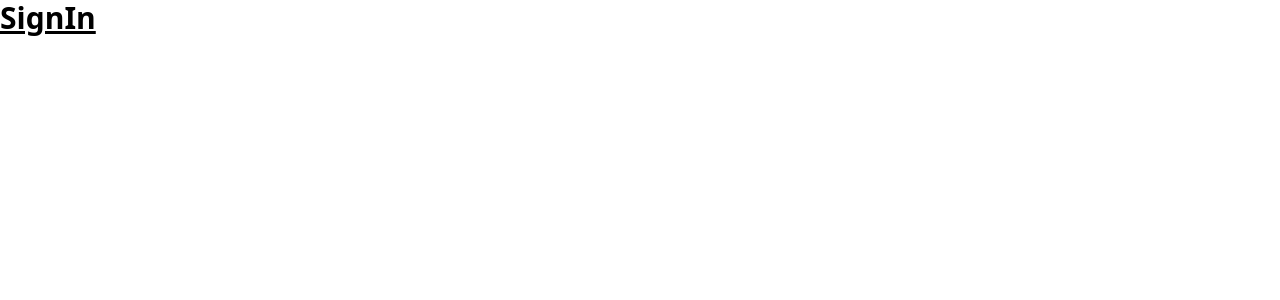
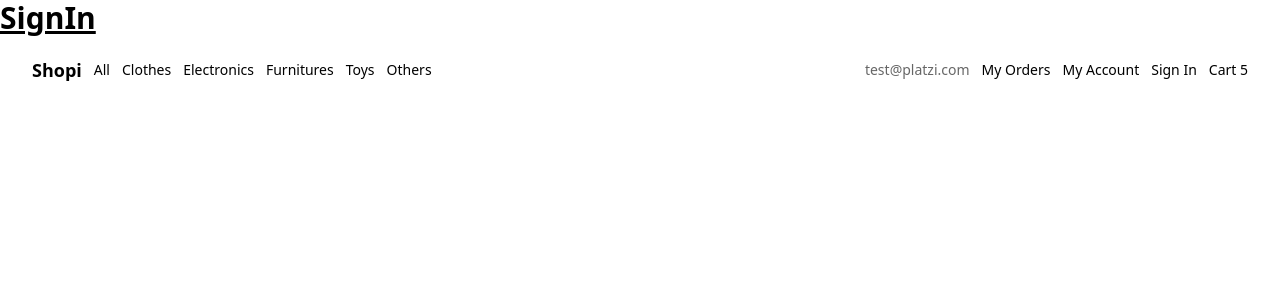
Before and after one commit to juancumbeq/platzi-react-with-vite-tailwind, a React (Vite) app: page /signin in a window 1280 px wide. Shown: the top 300 px of the page. Built offline with nearby package versions, Linux system fonts and the light colour scheme.

Commit message:
navbar component

```diff
--- /dev/null
+++ b/src/Components/Navbar/index.jsx
@@ -0,0 +1,117 @@
+import { NavLink } from 'react-router-dom';
+
+function Navbar() {
+	const activeStyle =
+		'underline underline-offset-4';
+
+	return (
+		<nav className='flex justify-between items-center fixed z-10 w-full py-5 px-8 text-sm font-ligth'>
+			<ul className='flex items-center gap-3'>
+				<li className='font-semibold text-lg'>
+					<NavLink to='/'>Shopi</NavLink>
+				</li>
+				<li>
+					<NavLink
+						to='/'
+						className={({ isActive }) =>
+							isActive ? activeStyle : undefined
+						}
+					>
+						All
+					</NavLink>
+				</li>
+
+				<li>
+					<NavLink
+						to='/clothes'
+						className={({ isActive }) =>
+							isActive ? activeStyle : undefined
+						}
+					>
+						Clothes
+					</NavLink>
+				</li>
+				<li>
+					<NavLink
+						to='/electronics'
+						className={({ isActive }) =>
+							isActive ? activeStyle : undefined
+						}
+					>
+						Electronics
+					</NavLink>
+				</li>
+				<li>
+					<NavLink
+						to='/furnitures'
+						className={({ isActive }) =>
+							isActive ? activeStyle : undefined
+						}
+					>
+						Furnitures
+					</NavLink>
+				</li>
+				<li>
+					<NavLink
+						to='/toys'
+						className={({ isActive }) =>
+							isActive ? activeStyle : undefined
+						}
+					>
+						Toys
+					</NavLink>
+				</li>
+				<li>
+					<NavLink
+						to='/others'
+						className={({ isActive }) =>
+							isActive ? activeStyle : undefined
+						}
+					>
+						Others
+					</NavLink>
+				</li>
+			</ul>
+
+			<ul className='flex items-center gap-3'>
+				<li className='text-black/60'>
+					test@platzi.com
+				</li>
+				<li>
+					<NavLink
+						to='/my-orders'
+						className={({ isActive }) =>
+							isActive ? activeStyle : undefined
+						}
+					>
+						My Orders
+					</NavLink>
+				</li>
+
+				<li>
+					<NavLink
+						to='/my-account'
+						className={({ isActive }) =>
+							isActive ? activeStyle : undefined
+						}
+					>
+						My Account
+					</NavLink>
+				</li>
+				<li>
+					<NavLink
+						to='/sign-in'
+						className={({ isActive }) =>
+							isActive ? activeStyle : undefined
+						}
+					>
+						Sign In
+					</NavLink>
+				</li>
+				<li>Cart 5</li>
+			</ul>
+		</nav>
+	);
+}
+
+export { Navbar };
--- a/src/Pages/App/index.jsx
+++ b/src/Pages/App/index.jsx
@@ -10,6 +10,9 @@
 import MyOrders from '../MyOrders';
 import NotFound from '../NotFound';
 import SignIn from '../SignIn';
+
+// COMPONENTS
+import { Navbar } from '../../Components/Navbar';
 
 import './App.css';
 
@@ -35,6 +38,7 @@
 	return (
 		<BrowserRouter>
 			<AppRoutes />
+			<Navbar />
 		</BrowserRouter>
 	);
 }
```
Also changed, not shown: 1 other file (tests, documents, lock files or other folders).
